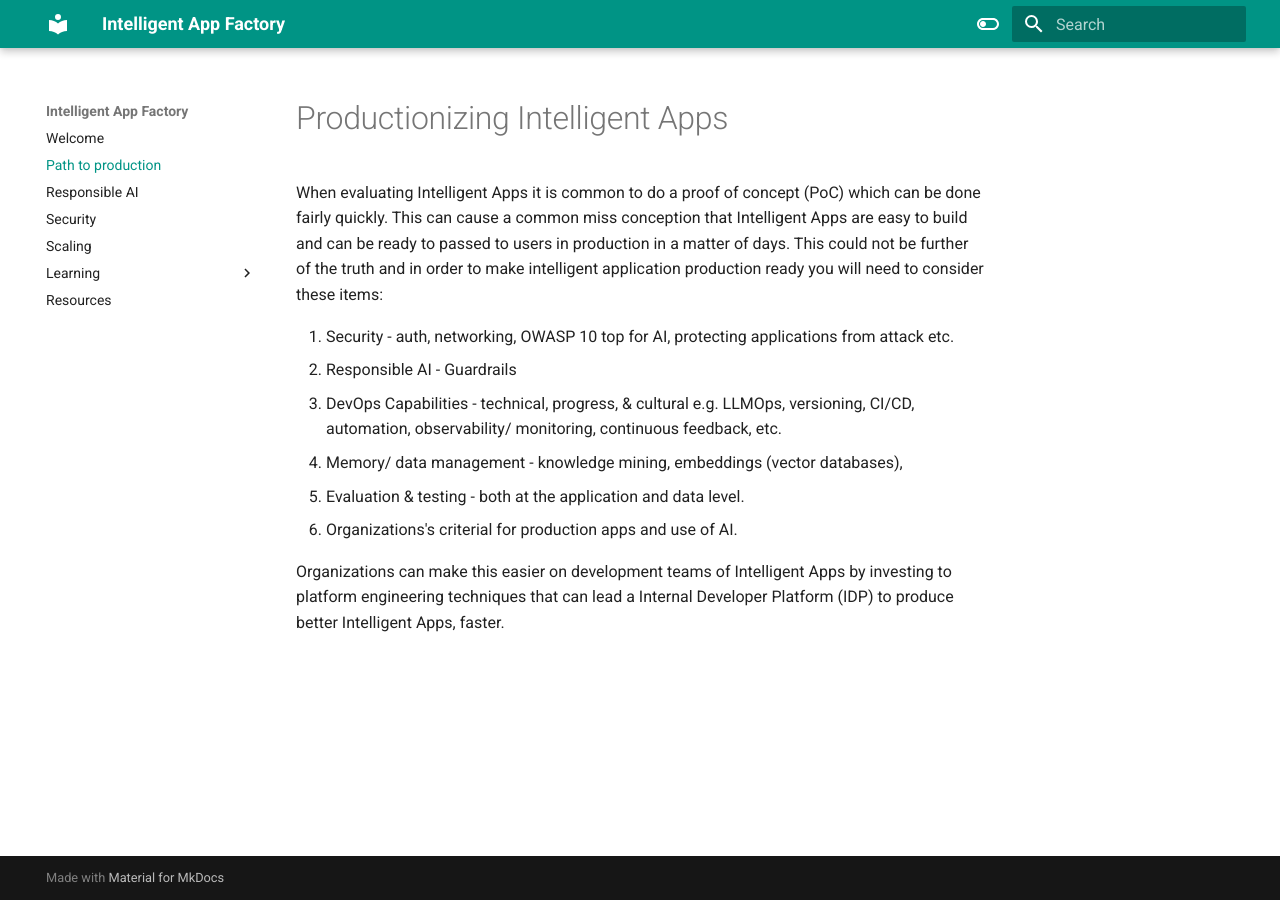
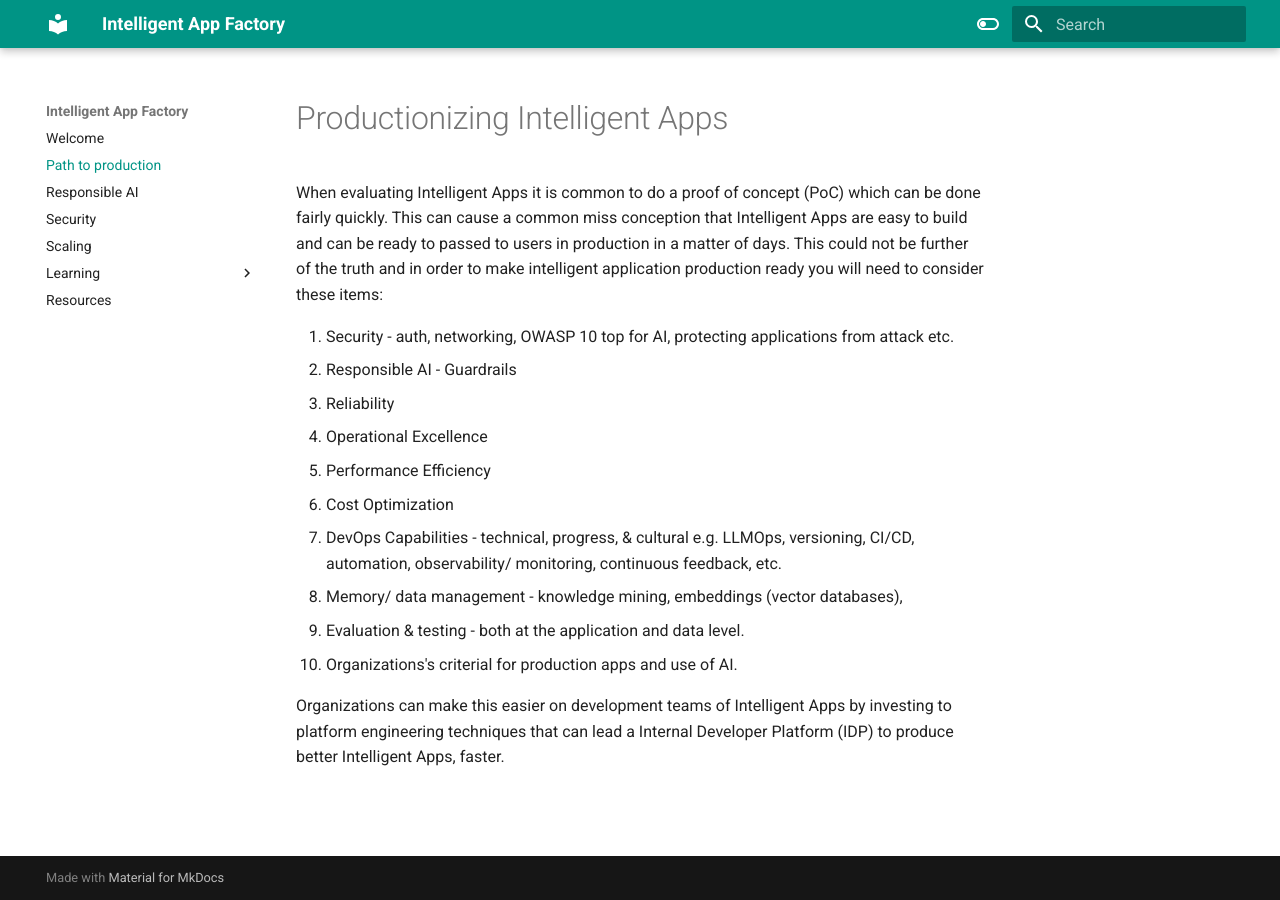
Before and after one commit to LoganDavidTalbot/IntelligentAppFactory, an MkDocs documentation site: the page built from docs/productionizing.md, in a window 1280 px wide. Built offline with MkDocs 1.6.1 and Material for MkDocs 9.7.7, drawn with Linux system fonts in a browser that asks for light colours.

Commit message:
add more items

```diff
--- a/docs/productionizing.md
+++ b/docs/productionizing.md
@@ -3,10 +3,14 @@
 When evaluating Intelligent Apps it is common to do a proof of concept (PoC) which can be done fairly quickly. This can cause a common miss conception that Intelligent Apps are easy to build and can be ready to passed to users in production in a matter of days. This could not be further of the truth and in order to make intelligent application production ready you will need to consider these items:
 
 1. Security - auth, networking, OWASP 10 top for AI, protecting applications from attack  etc.
-2. Responsible AI - Guardrails
-3. DevOps Capabilities  - technical, progress, & cultural e.g. LLMOps, versioning, CI/CD, automation, observability/ monitoring, continuous feedback, etc.
-4. Memory/ data management - knowledge mining, embeddings (vector databases),
-5. Evaluation & testing - both at the application and data level.
-6. Organizations's criterial for production apps and use of AI.
+1. Responsible AI - Guardrails
+1. Reliability
+1. Operational Excellence
+1. Performance Efficiency
+1. Cost Optimization
+1. DevOps Capabilities  - technical, progress, & cultural e.g. LLMOps, versioning, CI/CD, automation, observability/ monitoring, continuous feedback, etc.
+1. Memory/ data management - knowledge mining, embeddings (vector databases),
+1. Evaluation & testing - both at the application and data level.
+1. Organizations's criterial for production apps and use of AI.
 
 Organizations can make this easier on development teams of Intelligent Apps by investing to platform engineering techniques that can lead a Internal Developer Platform (IDP) to produce better Intelligent Apps, faster.
```
